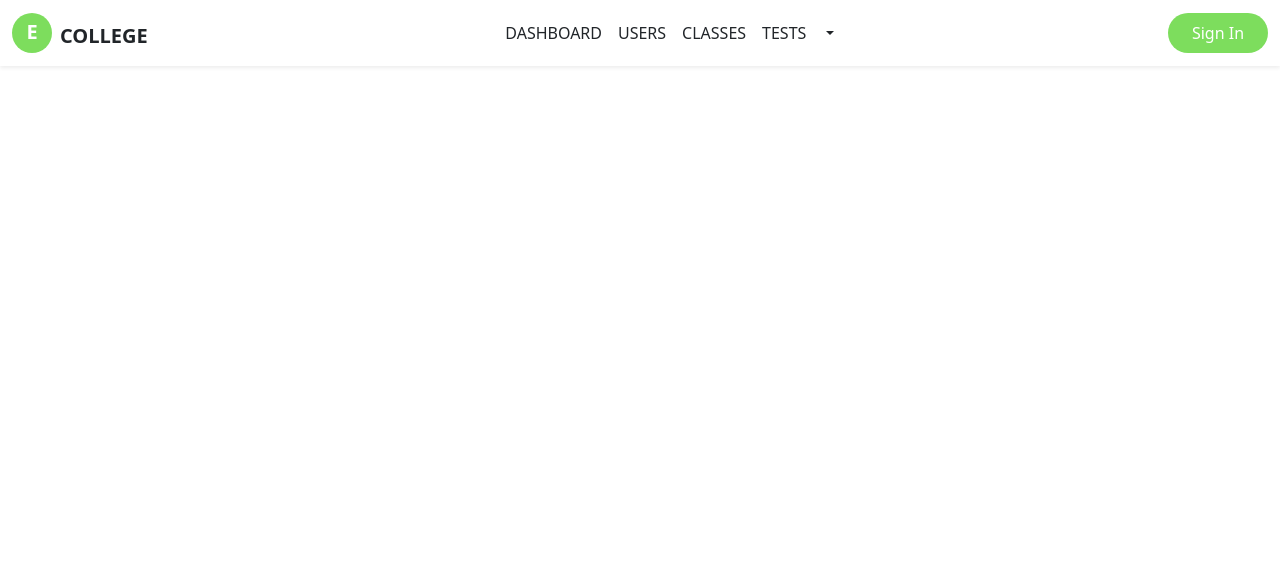
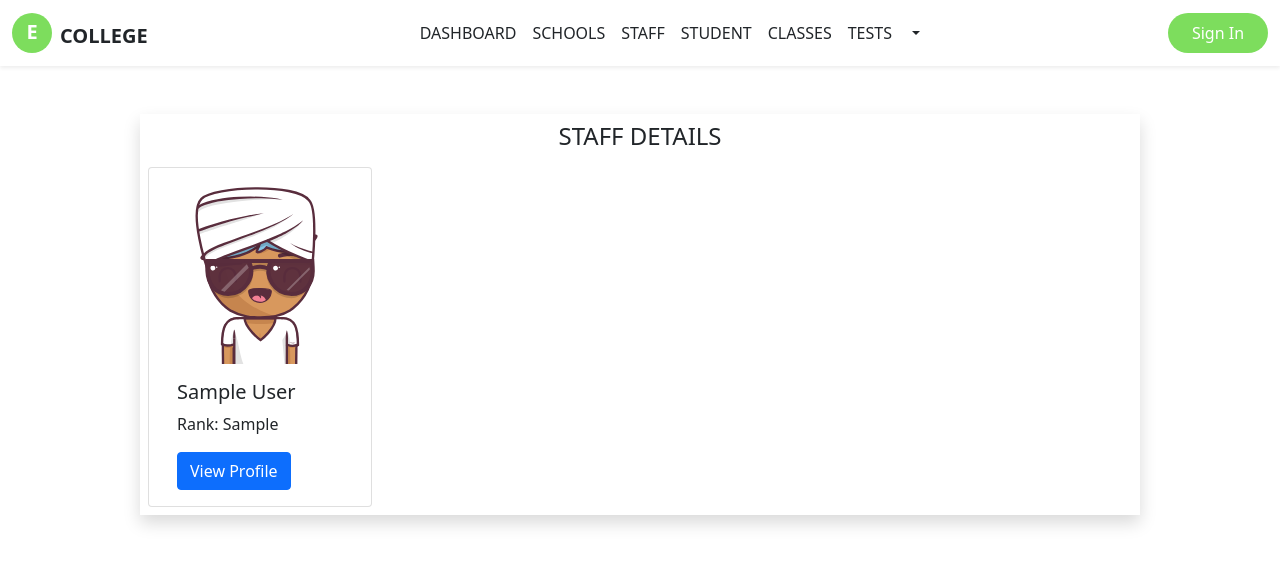
Before and after one commit to jatin-08/College, a PHP site: page /College/staff in a window 1280 px wide. Shown: the top 566 px of the page. Run offline with PHP 8.4, Linux system fonts and the light colour scheme; the visitor is signed in with stand-in values (Sample User, id 1); tables that the repository leaves empty or names only in its code hold one stand-in row (values such as "Sample post"); some libraries are stand-ins or nearby versions.

Commit message:
done for the day

```diff
--- /dev/null
+++ b/private/controller/Staff.php
@@ -0,0 +1,28 @@
+<?php
+
+// STAFF Controller Class
+
+
+class Staff extends Controller
+{
+    public function index()
+    {
+        $errors = [];
+
+        if (!Auth::logged_in()) {
+
+            $this->redirect("login");
+        }
+
+        $user = new User();
+        $data = $user->findAll();
+        // echo "<pre>";
+        // print_r($data);
+        // echo "</pre>";
+        $this->view("staff", ['errors' => $errors, 'rows' => $data]);
+
+    }
+}
+
+
+?>
--- a/private/core/model.php
+++ b/private/core/model.php
@@ -18,10 +18,9 @@ class Model extends Database
     // Query for the where condition
     public function where($column, $value)
     {
-        $query = "select * from $this->table where $column = :value";
-        return $this->query($query, [
-            'value' => $value
-        ]);
+        $column = addslashes($column);
+        $query = "SELECT * FROM $this->table WHERE $column = :value";
+        return $this->query($query, ['value' => $value]);
     }
 
 
--- a/private/model/User.php
+++ b/private/model/User.php
@@ -4,6 +4,9 @@
 
 class User extends Model
 {
+
+    protected $table = 'users';
+    public $errors = [];
 
     protected $allowedColumns = [
         'firstname',
@@ -30,24 +33,34 @@ class User extends Model
         if (empty($data['firstname']) || !preg_match('/^[a-zA-Z]+$/', $data['firstname'])) {
             $this->errors['firstname'] = "First name Requried and Only letter are allowed";
         }
+
         // Checking for Lastname
         if (empty($data['lastname']) || !preg_match('/^[a-zA-Z]+$/', $data['lastname'])) {
             $this->errors['lastname'] = "Last name Requried and Only letter are allowed";
         }
+
         // Checking for email
         if (empty($data['email']) || !filter_var($data['email'], FILTER_VALIDATE_EMAIL)) {
             $this->errors['email'] = "Email is in valid";
         }
+
+        // Checking email if it exist
+        if ($this->where('email', $data['email'])) {
+            $this->errors['email'] = "Email is already exist";
+        }
+
         // Checking for gender
         $gender = ['male', 'female'];
         if (empty($data['gender']) || !in_array($data['gender'], $gender)) {
             $this->errors['gender'] = "Gender is required";
         }
+
         // Checking for rank
         $rank = ['student', 'reception', 'lecturer', 'admin', 'super_admin'];
         if (empty($data['rank']) || !in_array($data['rank'], $rank)) {
             $this->errors['rank'] = "Rank is Required";
         }
+
         // Checking for password
         if (empty($data['password']) || $data['password'] != $data['confirmpassword']) {
             $this->errors['password'] = "Password is required Otherwise password not matched";
--- a/private/view/includes/nav.view.php
+++ b/private/view/includes/nav.view.php
@@ -17,10 +17,16 @@
                     <a class="nav-link text-dark" aria-current="page" href="<?= BASE ?>">DASHBOARD</a>
                 </li>
                 <li class="nav-item">
-                    <a class="nav-link text-dark" aria-current="page" href="<?= BASE ?>users">USERS</a>
+                    <a class="nav-link text-dark" aria-current="page" href="<?= BASE ?>schools">SCHOOLS</a>
                 </li>
                 <li class="nav-item">
-                    <a class="nav-link text-dark" href="<?= BASE ?>classes">CLASSES</a>
+                    <a class="nav-link text-dark" href="<?= BASE ?>staff">STAFF</a>
+                </li>
+                <li class="nav-item">
+                    <a class="nav-link text-dark" aria-current="page" href="<?= BASE ?>student">STUDENT</a>
+                </li>
+                <li class="nav-item">
+                    <a class="nav-link text-dark" aria-current="page" href="<?= BASE ?>classes">CLASSES</a>
                 </li>
                 <li class="nav-item">
                     <a class="nav-link text-dark" href="<?= BASE ?>tests">TESTS</a>
@@ -30,7 +36,7 @@
                 <li class="nav-item dropdown">
                     <a class="nav-link text-dark dropdown-toggle" href="<?= BASE ?>user" id="navbarDropdownMenuLink"
                         role="button" data-bs-toggle="dropdown" aria-expanded="false">
-                        <?=Auth::user('firstname')?>
+                        <?= Auth::user('firstname') ?>
                     </a>
 
                     <ul class="dropdown-menu" aria-labelledby="navbarDropdownMenuLink">
@@ -39,7 +45,7 @@
                         <li>
                             <hr class="dropdown-divider">
                         </li>
-                        <li><a class="dropdown-item" href="#">Logout</a></li>
+                        <li><a class="dropdown-item" href="<?= BASE ?>logout">Logout</a></li>
                     </ul>
                 </li>
             </ul>
--- /dev/null
+++ b/private/view/staff.view.php
@@ -0,0 +1,50 @@
+<!-- STAFF PAGE -->
+
+<?php
+
+$this->view("includes/header");
+$this->view("includes/nav");
+
+// print_r($errors);
+
+// print_r($rows);
+
+?>
+
+<!-- Staff Section Start -->
+
+<section class="container-fluid my-5 p-2 shadow mx-auto" style="max-width: 1000px">
+    <div class="container">
+        <h1 class="fs-4 text-center mb-3">STAFF DETAILS</h1>
+        <div class="row mt-3 d-flex justify-content-between align-item-center">
+            <?php if ($rows): ?>
+                <?php foreach ($rows as $row): ?>
+                    <div class="card" style="width: 14rem;">
+                        <img src="<?= ASSEST ?>/images\logo.svg" class="card-img-top" alt="...">
+                        <div class="card-body">
+                            <h5 class="card-title">
+                                <?= $row->firstname; ?> <?= $row->lastname; ?>
+                            </h5>
+                            <p class="card-text fs-6">Rank: <?= $row->rank ?></p>
+                            <a href="#" class="btn btn-primary">View Profile</a>
+                        </div>
+                    </div>
+                <?php endforeach; ?>
+            <?php else: ?>
+                <h4>No staff members were found at this time</h4>
+            <?php endif; ?>
+        </div>
+    </div>
+
+</section>
+
+<!-- Staff Section End -->
+
+
+
+
+<?php
+
+$this->view("includes/footer");
+
+?>
--- a/public/index.php
+++ b/public/index.php
@@ -4,6 +4,11 @@ session_start();
 
 require "../private/core/autoload.php";
 
+// error_reporting(ERROR_REPORTING_LEVEL);
+
+
 $app = new App();
 
+// session_abort();
+
 ?>
```
Also changed, not shown: private/controller/Logout.php (added, +16 -0 lines).
